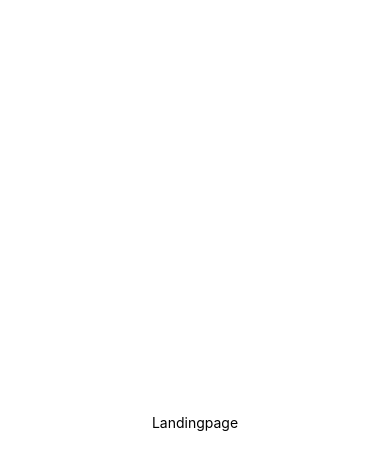
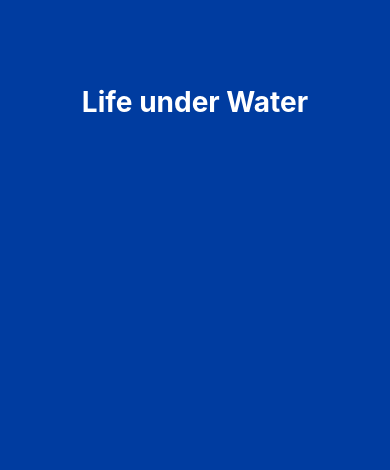
Before and after one commit to KHomuth/its-mosy-quiz, a React Native app: screen / in a window 390 px wide. Shown: the top 470 px of the page. Built offline with nearby package versions, Linux system fonts and the light colour scheme.

Commit message:
created simple landingpage

```diff
--- a/App.js
+++ b/App.js
@@ -4,7 +4,7 @@ import { StyleSheet, Text, View } from 'react-native';
 export default function App() {
   return (
     <View style={styles.container}>
-      <Text>Landingpage</Text>
+      <Text style={styles.titleText}>Life under Water</Text>
       <StatusBar style="auto" />
     </View>
   );
@@ -13,8 +13,13 @@ export default function App() {
 const styles = StyleSheet.create({
   container: {
     flex: 1,
-    backgroundColor: '#fff',
+    backgroundColor: '#003ca0',
     alignItems: 'center',
-    justifyContent: 'center',
   },
+  titleText: {
+    fontWeight: 'bold',
+    fontSize: 28,
+    top: 85,
+    color: '#ffffff'
+  }
 });
```
